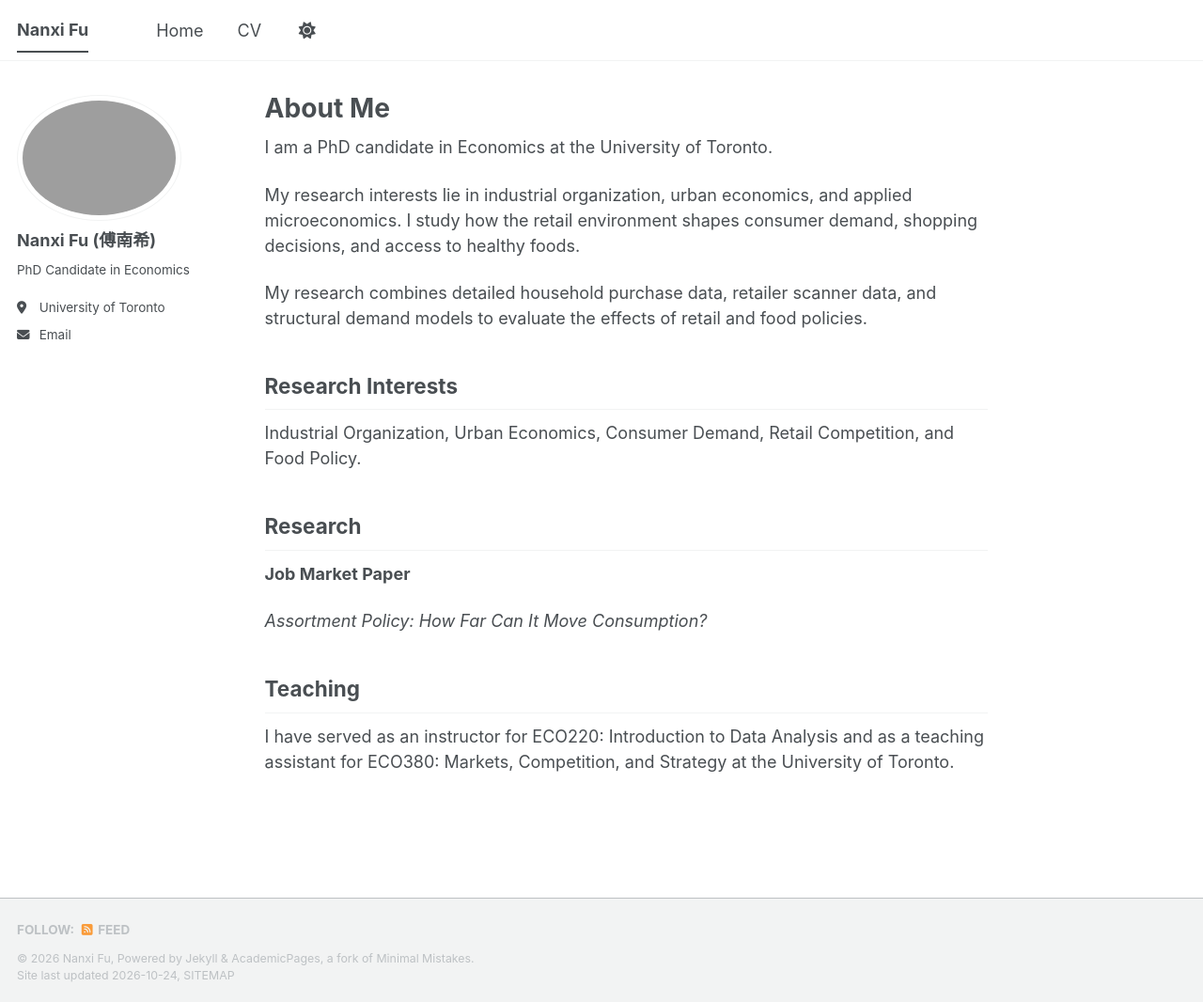
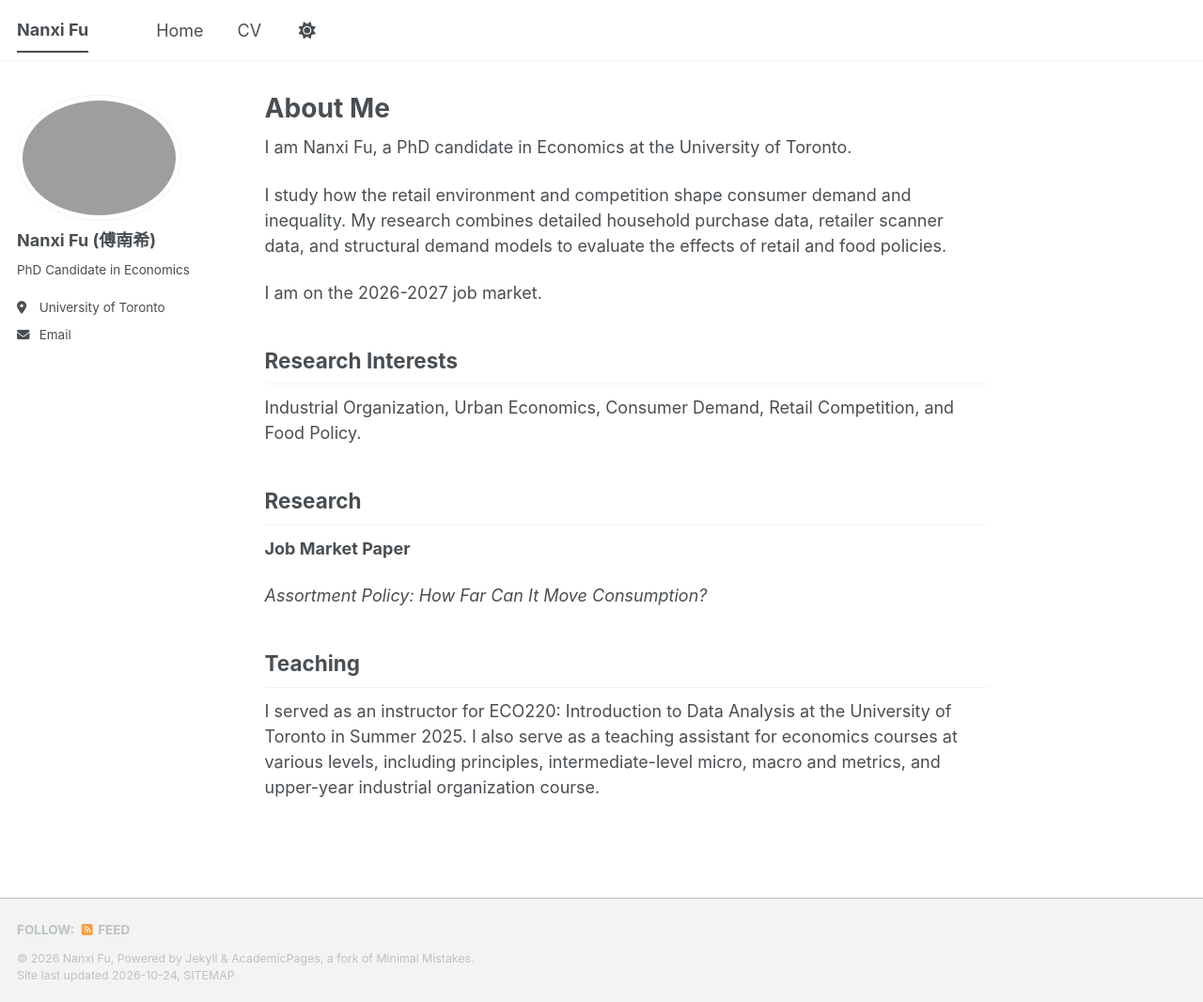
Before and after one commit to nanxifu/academic-website-test, a Jekyll site: the page built from _pages/about.md, in a window 1280 px wide and 1066 px high. Shown: the whole window at 94% size. Built offline with Jekyll 4.4.1, drawn with Linux system fonts in a browser that asks for light colours; a style sheet for code colours, icons or effects is not loaded.

Commit message:
Update about.md

```diff
--- a/_pages/about.md
+++ b/_pages/about.md
@@ -4,11 +4,11 @@ title: "About Me"
 author_profile: true
 ---
 
-I am a PhD candidate in Economics at the University of Toronto.
+I am Nanxi Fu, a PhD candidate in Economics at the University of Toronto.
 
-My research interests lie in industrial organization, urban economics, and applied microeconomics. I study how the retail environment shapes consumer demand, shopping decisions, and access to healthy foods.
+I study how the retail environment and competition shape consumer demand and inequality. My research combines detailed household purchase data, retailer scanner data, and structural demand models to evaluate the effects of retail and food policies.
 
-My research combines detailed household purchase data, retailer scanner data, and structural demand models to evaluate the effects of retail and food policies.
+I am on the 2026-2027 job market.
 
 ## Research Interests
 
@@ -22,4 +22,4 @@ Industrial Organization, Urban Economics, Consumer Demand, Retail Competition, a
 
 ## Teaching
 
-I have served as an instructor for ECO220: Introduction to Data Analysis and as a teaching assistant for ECO380: Markets, Competition, and Strategy at the University of Toronto.
+I served as an instructor for ECO220: Introduction to Data Analysis at the University of Toronto in Summer 2025. I also serve as a teaching assistant for economics courses at various levels, including principles, intermediate-level micro, macro and metrics, and upper-year industrial organization course.
```
